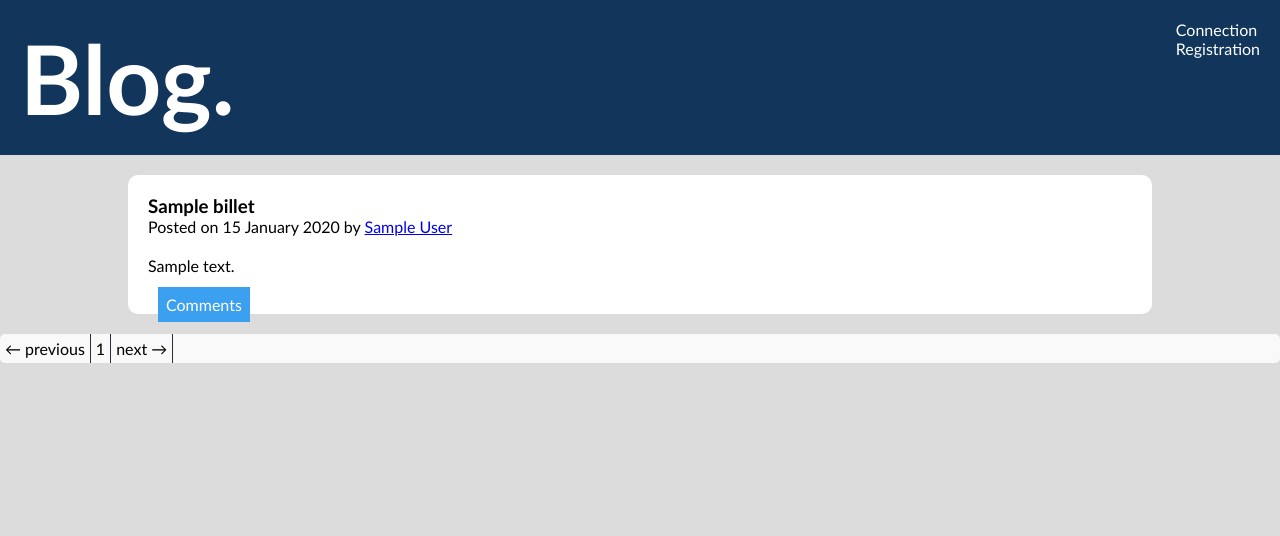
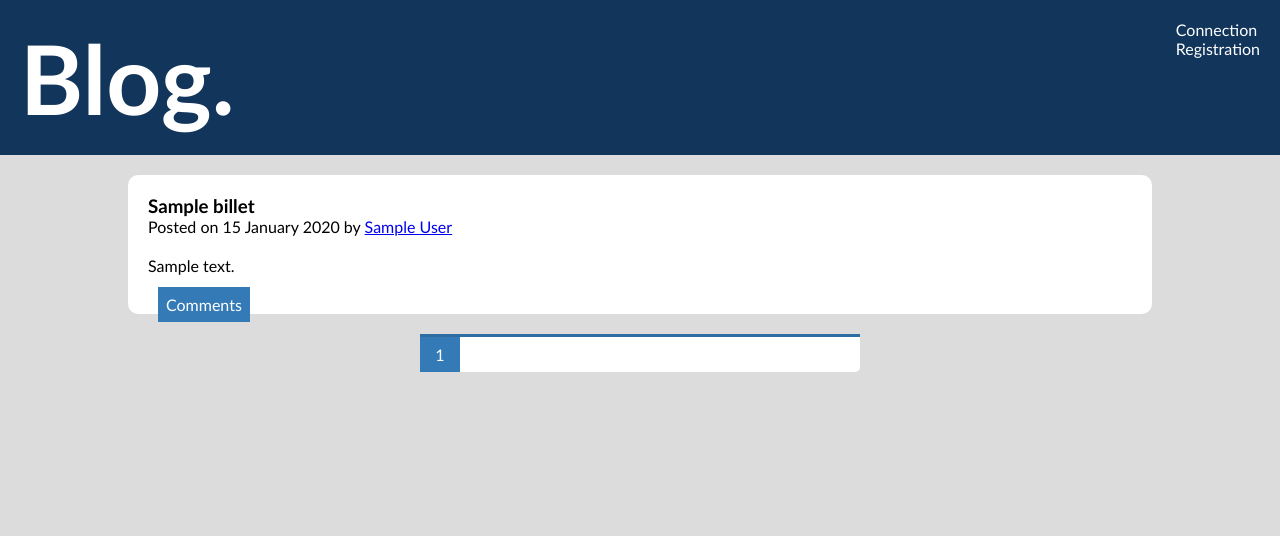
Before and after one commit to ramziChbl/php-blog, a PHP site: page /blog.php in a window 1280 px wide. Shown: the top 536 px of the page. Run offline with PHP 8.4, Linux system fonts and the light colour scheme; tables that the repository leaves empty or names only in its code hold one stand-in row (values such as "Sample post").

Commit message:
Changed navigation of pages system (still unfinished)

```diff
--- a/controller/index.php
+++ b/controller/index.php
@@ -5,11 +5,17 @@
 	$currentPage = 1;
 	$req = $bdd->query('SELECT COUNT(*) AS count FROM billets') or die(print_r($bdd->errorInfo()));
 	$nbLines = $req->fetch();
+	$nbLines = $nbLines["count"];
+
+	$nbPages = ceil($nbLines / $bPerPage);
+
 	if(isset($_GET['page']) && is_numeric($_GET['page']))
 	{
 		$currentPage = $_GET['page'];
 	}
 	$billets = get_billets($bPerPage*($currentPage-1), ($bPerPage)*($currentPage));
+	if(empty($billets))
+		$currentPage = 1;
 	foreach ($billets as $key => $billet) {
 		$billets[$key]["title"] = htmlspecialchars($billet["title"]);
 		$billets[$key]["content"] = nl2br(htmlspecialchars($billet["content"]));
--- a/view/index.php
+++ b/view/index.php
@@ -36,12 +36,57 @@
 		 ?>
 		 </section>
 
-
-		<section id="pages_navigation">
+		<nav id="pages_navigation">
 			<ul>
 			<?php
+				$nbCases = 10;
+				if($currentPage <= $nbCases - 2) // Show first pages
+				{
+					for($i = 1; $i<$currentPage; $i++)
+					{
+						echo '<li><a href="blog.php?page='.$i.'">'.$i.'</a></li>';
+					}
+					echo '<li id="currentPage">'.$currentPage.'</li>';
+
+					if($nbPages <= $nbCases) //
+					{
+						for ($i=$currentPage + 1; $i < $nbPages; $i++)
+						{
+							echo '<li><a href="blog.php?page='.$i.'">'.$i.'</a></li>';
+						}
+						for ($i=$nbPages; $i <= $nbCases; $i++)
+						{
+							echo "<li></li>";
+						}
+					}
+					else
+					{
+						for ($i=$currentPage + 1; $i < $nbCases - 2; $i++)
+						{
+							echo '<li><a href="blog.php?page='.$i.'">'.$i.'</a></li>';
+						}
+						echo '<li>...</li>';
+						echo '<li><a href="blog.php?page='.$nbPages.'">'.$nbPages.'</a></li>';
+					}
+				}
+				else // currentPage > nbCases - 2
+				{
+						echo '<li><a href="blog.php?page=1">1</a></li>';
+						echo '<li>...</li>';
+						for($i = $currentPage - 4; $i<$currentPage; $i++)
+						{
+							echo '<li><a href="blog.php?page='.$i.'">'.$i.'</a></li>';
+						}
+						echo '<li id="currentPage">'.$currentPage.'</li>';
+						for ($i=0;$i < 3 ;$i++)
+						{
+							echo "<li></li>";
+						}
+						//NOT FINISHED
+				}
 				//======= PAGE PREC ==========
-				echo "<li><a ";
+				/*echo "<li><span><a ";
+
 				if ($currentPage > 1)
 				{
 					echo('href="blog.php?page='.($currentPage - 1).'"');
@@ -50,13 +95,13 @@
 				{
 					//echo('href="#"');
 				}
-				echo ">&larr; previous</a></li>";
+				echo ">previous</a></span></li>";
 
 				//======= PAGE COURANTE ==========
-				echo '<li>'.($currentPage).'</li>';
+				echo '<li><span>'.($currentPage).'</span></li>';
 
 				//======= PAGE SUIVANTE ==========
-				echo "<li><a ";
+				echo "<li><span><a ";
 
 
 				if ($currentPage +1 < $nbLines['count']/$bPerPage)
@@ -67,10 +112,10 @@
 				{
 					//echo('href="#"');
 				}
-				echo ">next &rarr;</a></li>";
+				echo ">next</a></span></li>";*/
 			?>
 			</ul>
-		</section>
+		</nav>
 	</div>
 </body>
 </html>
--- a/view/style.css
+++ b/view/style.css
@@ -1,11 +1,16 @@
 /* GENERAL */
+html {
+  box-sizing: border-box;
+}
+*, *:before, *:after {
+  box-sizing: inherit;
+}
+
 *{
 	margin: 0px;
 	padding: 0px;
 }
 body{
-	/*height: 100%;
-	/*width: 100%;*/
 	font-family:"trebuchet ms",sans-serif;
 	background-color: rgb(220, 220, 220);
 }
@@ -80,7 +85,9 @@ body{
 	margin: 30px;
 	padding: 8px;
 	text-decoration: none;
-  	background-color: rgb(60, 160, 240);
+  	/*background-color: rgb(60, 160, 240);*/
+  		background-color: #337ab7;
+
   	color: white;
   	/*border-radius: 4px;
   	/*text-align: center;*/
@@ -91,6 +98,48 @@ body{
 #comments > a:hover, #comments > a:active {
   background-color: rgb(79, 188, 255);
 }*/
+#pages_navigation{
+
+	/*background-color: rgb(249, 249, 249);*/
+	/*text-transform: uppercase;
+	/*font-family: cursive;*/
+	color: white;
+	text-align: center;
+	margin-bottom: 20px;
+	/*border-radius: 5px;*/
+}
+
+#pages_navigation ul{
+	list-style: none;
+	text-align: center;
+	display: inline-flex;
+	/*display: flex;*/
+	flex-direction: row;
+	/*display: inline-block;*/
+	background-color: #FFF;
+	border-bottom-right-radius: 5px;
+	border-bottom-left-radius: 5px;
+	/*width: 50%;
+	margin: 0 auto;*/
+}
+
+#pages_navigation ul li{
+	padding: 8px;
+	width: 40px;
+	border-top:solid;
+	border-color: #2e6da4;
+}
+
+#pages_navigation a:link, #pages_navigation a:visited{
+	text-decoration: none;
+	color: #666;
+}
+
+#currentPage{
+	text-decoration: none;
+	color: #FFFFFF;
+	background-color: #337ab7;
+}
 
 
 /*================== COMMENTAIRES ===================*/
@@ -160,39 +209,3 @@ body{
 .comment p{
 	font-size: 1em;
 }
-
-#pages_navigation{
-	width: 100%;
-	background-color: white;
-	margin:0px;
-	padding: 0px;
-	background-color: rgb(249, 249, 249);
-	/*text-transform: uppercase;
-	/*font-family: cursive;*/
-	color: rgb(42, 49, 60);
-	border-radius: 5px;
-}
-
-#pages_navigation ul{
-	display: flex;
-	list-style: none;
-
-}
-
-#pages_navigation ul li{
-	color: black;
-	margin: 0px;
-	padding: 5px;
-	/*border :solid;*/
-	border-width: 1px;
-	/*font-size: 14px;*/
-	border-right-style: solid;
-	border-color: rgb(42, 49, 60);
-}
-
-#pages_navigation a{
-	text-decoration: none;
-	color: black;
-	margin: 0px;
-	padding: 0px;
-}
```
